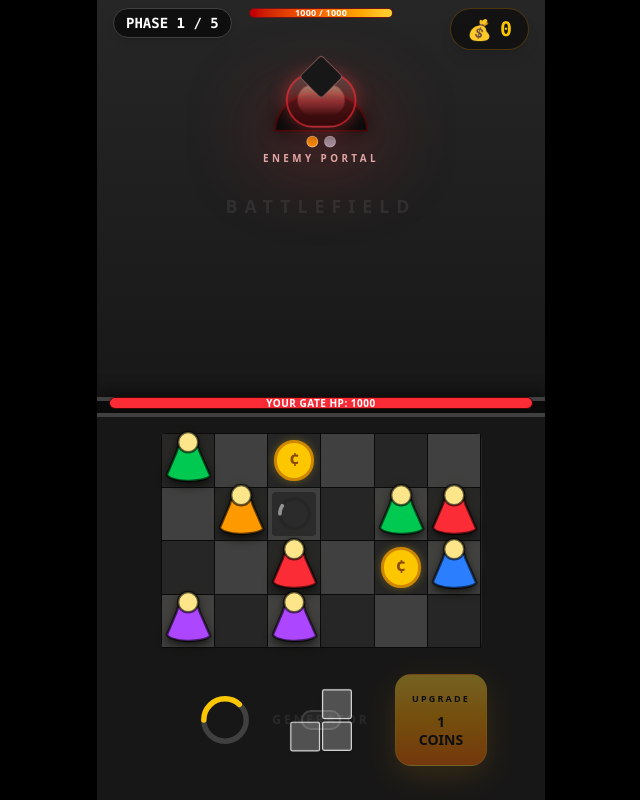
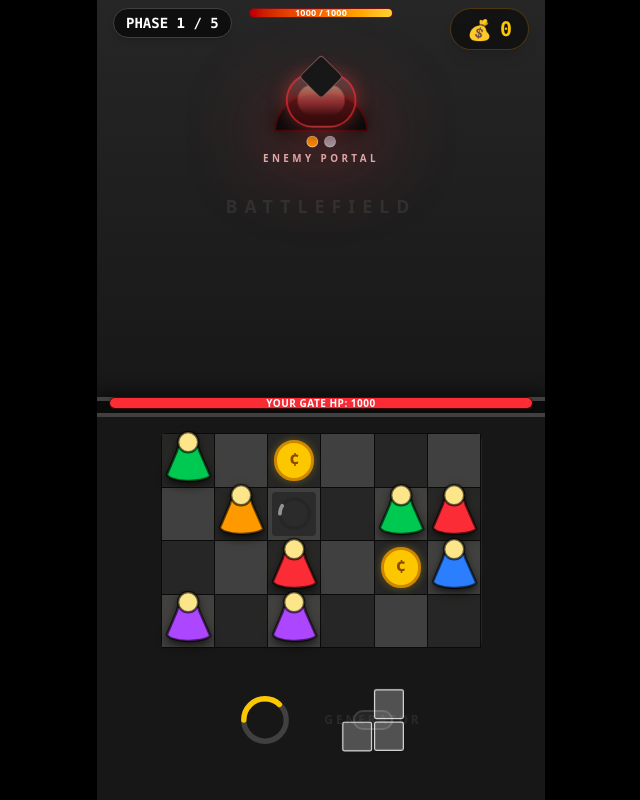
Before and after one commit to alexshibarshin/tetris-warriors, a React (Vite) app: page / in a window 1280 px wide. Shown: the whole page, without its empty margins (319-959 px from the left). Built offline with nearby package versions, Linux system fonts and the light colour scheme.

Commit message:
Auto upgrade popup

```diff
--- a/src/App.tsx
+++ b/src/App.tsx
@@ -173,6 +173,7 @@ export default function App() {
   });
   const [upgradeChoices, setUpgradeChoices] = useState<UpgradeCard[] | null>(null);
   const [upgradeRerollAvailable, setUpgradeRerollAvailable] = useState(false);
+  const [pendingUpgradeDrafts, setPendingUpgradeDrafts] = useState(0);
   const [boardRect, setBoardRect] = useState<DOMRect | null>(null);
   const [generatorRect, setGeneratorRect] = useState<DOMRect | null>(null);
   const [nextSpawnCell, setNextSpawnCell] = useState<BoardCellPosition | null>(null);
@@ -286,6 +287,7 @@ export default function App() {
     setDragState('idle');
     setUpgradeChoices(null);
     setUpgradeRerollAvailable(false);
+    setPendingUpgradeDrafts(0);
     setActivatedCells([]);
     setActivatedBoosters([]);
     setNextSpawnCell(null);
@@ -318,6 +320,7 @@ export default function App() {
         setActivatedCells(activationResult.activatedCells);
         setActivatedBoosters(activationResult.activatedBoosters);
         setCoins((currentCoins) => currentCoins + activationResult.earnedCoins);
+        setPendingUpgradeDrafts((currentDrafts) => currentDrafts + activationResult.earnedCoins);
 
         if (activationResult.spawnedWarriors.length > 0) {
           battleAreaRef.current?.spawnWarriors(activationResult.spawnedWarriors, BOARD_CONFIG.cols, playerBuild);
@@ -341,8 +344,8 @@ export default function App() {
     setDragState('idle');
   };
 
-  const openUpgradeDraft = () => {
-    if (coins < PROGRESSION_CONFIG.upgradeCostCoins || gameStatus !== 'playing' || isUpgradeOpen) {
+  useEffect(() => {
+    if (pendingUpgradeDrafts === 0 || gameStatus !== 'playing' || isUpgradeOpen) {
       return;
     }
 
@@ -355,11 +358,10 @@ export default function App() {
       return;
     }
 
-    setCoins((currentCoins) => currentCoins - PROGRESSION_CONFIG.upgradeCostCoins);
     setUpgradeChoices(choices);
     setUpgradeRerollAvailable(true);
     setDragState('idle');
-  };
+  }, [battleSnapshot, gameStatus, isUpgradeOpen, pendingUpgradeDrafts, playerBuild]);
 
   const rerollUpgradeDraft = () => {
     if (!upgradeRerollAvailable || gameStatus !== 'playing' || !isUpgradeOpen) {
@@ -386,8 +388,7 @@ export default function App() {
         ...current,
         playerBaseHp: Math.min(current.playerBaseMaxHp, current.playerBaseHp + current.playerBaseMaxHp * card.healFraction),
       }));
-      setUpgradeChoices(null);
-      setUpgradeRerollAvailable(false);
+      closeUpgradeDraft();
       return;
     }
 
@@ -400,8 +401,7 @@ export default function App() {
           card.summonCount,
         ),
       );
-      setUpgradeChoices(null);
-      setUpgradeRerollAvailable(false);
+      closeUpgradeDraft();
       return;
     }
 
@@ -409,8 +409,7 @@ export default function App() {
       setBoard((currentBoard) =>
         DEFAULT_GAME_DESIGN.board.fillRandomEmptyCellsWithBoosters(currentBoard, card.boosterCount),
       );
-      setUpgradeChoices(null);
-      setUpgradeRerollAvailable(false);
+      closeUpgradeDraft();
       return;
     }
 
@@ -421,8 +420,13 @@ export default function App() {
       setBoard((currentBoard) => applyTierUpgradeToBoard(currentBoard, nextBuild, card.colorIdx));
     }
 
+    closeUpgradeDraft();
+  };
+
+  const closeUpgradeDraft = () => {
     setUpgradeChoices(null);
     setUpgradeRerollAvailable(false);
+    setPendingUpgradeDrafts((currentDrafts) => Math.max(0, currentDrafts - 1));
   };
 
   const isCellHighlighted = (r: number, c: number) =>
@@ -641,7 +645,7 @@ export default function App() {
 
           <div className="w-full max-w-[360px] mt-2 h-[96px] relative">
             <div
-              className="absolute inset-y-0 left-0 w-1/3 flex items-center justify-end pr-3"
+              className="absolute inset-y-0 left-0 w-1/2 flex items-center justify-end pr-8"
             >
               <TimerProgress
                 stage={generatorStage}
@@ -651,7 +655,7 @@ export default function App() {
               />
             </div>
 
-            <div className="absolute inset-y-0 left-1/3 w-1/3 flex items-center justify-center">
+            <div className="absolute inset-y-0 left-1/2 w-1/2 flex items-center justify-start pl-8">
               <div
                 ref={generatorRef}
                 className="shrink-0 bg-neutral-800 rounded-xl border-2 border-neutral-700 shadow-inner flex items-center justify-center relative"
@@ -661,20 +665,6 @@ export default function App() {
                   GENERATOR
                 </span>
               </div>
-            </div>
-
-            <div className="absolute inset-y-0 right-0 w-1/3 flex items-center justify-center">
-              <button
-                onClick={openUpgradeDraft}
-                disabled={gameStatus !== 'playing' || isUpgradeOpen || coins < PROGRESSION_CONFIG.upgradeCostCoins}
-                className="h-[92px] w-[92px] rounded-2xl border border-amber-300/40 bg-gradient-to-b from-amber-300 to-orange-500 px-2 py-2 text-center text-black shadow-[0_10px_30px_rgba(245,158,11,0.35)] transition disabled:cursor-not-allowed disabled:opacity-40 active:scale-[0.98]"
-              >
-                <div className="text-[9px] font-black tracking-[0.24em]">UPGRADE</div>
-                <div className="mt-2 text-sm font-bold leading-tight">
-                  <div>{PROGRESSION_CONFIG.upgradeCostCoins}</div>
-                  <div>COINS</div>
-                </div>
-              </button>
             </div>
           </div>
         </div>
--- a/src/config.ts
+++ b/src/config.ts
@@ -99,7 +99,6 @@ export const GAME_CONFIG = {
     challengePrimaryColorShare: 0.72,
   },
   progression: {
-    upgradeCostCoins: 1,
     maxTier: 4,
     tierStatBonusPerLevel: 0.5,
     tierUpgradeSpawnWeightMultiplier: 1.1,
```
